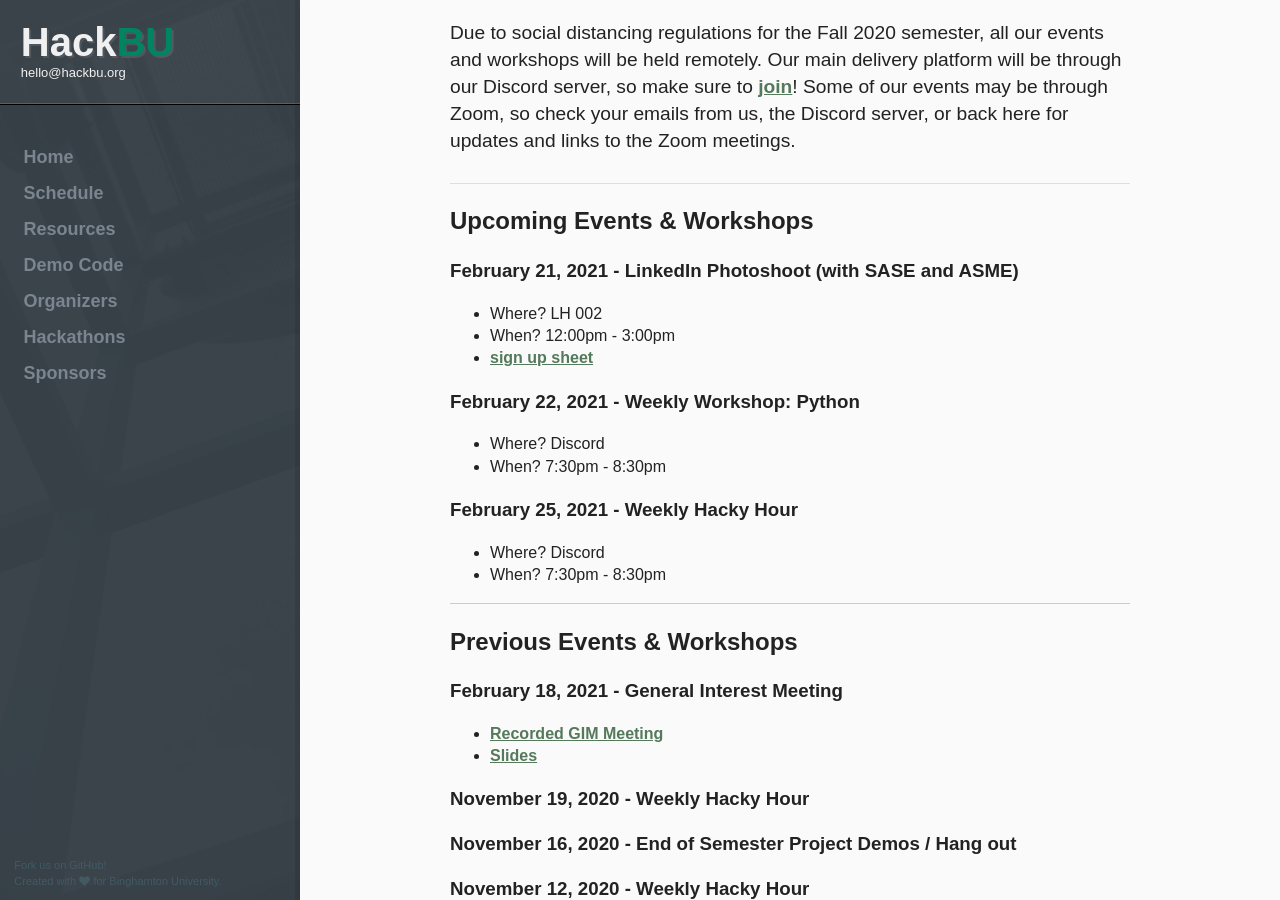
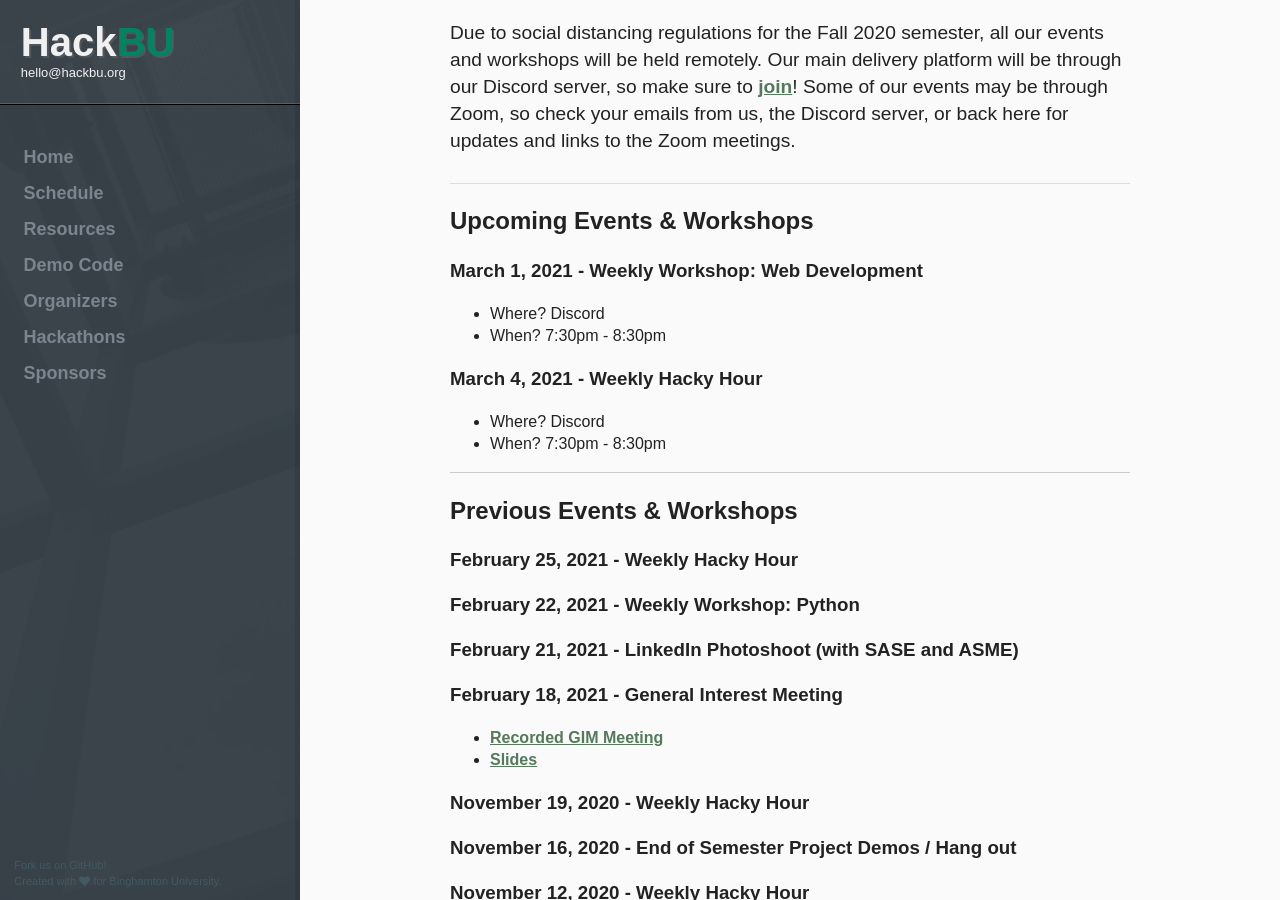
Before and after one commit to hackbinghamton/hackbinghamton.github.io, a Jekyll site: the page built from schedule/index.html, in a window 1280 px wide and 900 px high, scrolled down 246 px. Built offline with Jekyll 4.4.1, drawn with Linux system fonts in a browser that asks for light colours.

Commit message:
updated schedule

```diff
--- a/schedule/index.html
+++ b/schedule/index.html
@@ -17,20 +17,7 @@ description: Find out where and when our weekly HackBU workshops take place
 
 <h2> Upcoming Events & Workshops </h2>
 
-<h3> February 21, 2021 - LinkedIn Photoshoot (with SASE and ASME) </h3>
-  <ul>
-    <li>
-      Where? LH 002
-    </li>
-    <li>
-      When? 12:00pm - 3:00pm
-    </li>
-    <li>
-    <a href="https://docs.google.com/spreadsheets/d/1NzBw7UImDG16I4dpfxQK-n2Wvsh-WmKo0f9staeUDEY/edit#gid=0" target="_blank">sign up sheet</a>
-    </li>
-  </ul>
-
-<h3> February 22, 2021 - Weekly Workshop: Python </h3>
+<h3> March 1, 2021 - Weekly Workshop: Web Development</h3>
   <ul>
     <li>
       Where? Discord
@@ -40,7 +27,7 @@ description: Find out where and when our weekly HackBU workshops take place
     </li>
   </ul>
 
-  <h3> February 25, 2021 - Weekly Hacky Hour </h3>
+  <h3> March 4, 2021 - Weekly Hacky Hour </h3>
     <ul>
       <li>
         Where? Discord
@@ -56,6 +43,12 @@ description: Find out where and when our weekly HackBU workshops take place
 <h2> Previous Events & Workshops </h2>
 
 <div class="article">
+
+  <h3> February 25, 2021 - Weekly Hacky Hour </h3>
+
+  <h3> February 22, 2021 - Weekly Workshop: Python </h3>
+
+  <h3> February 21, 2021 - LinkedIn Photoshoot (with SASE and ASME) </h3>
 
   <h3> February 18, 2021 - General Interest Meeting </h3>
     <ul>
```
